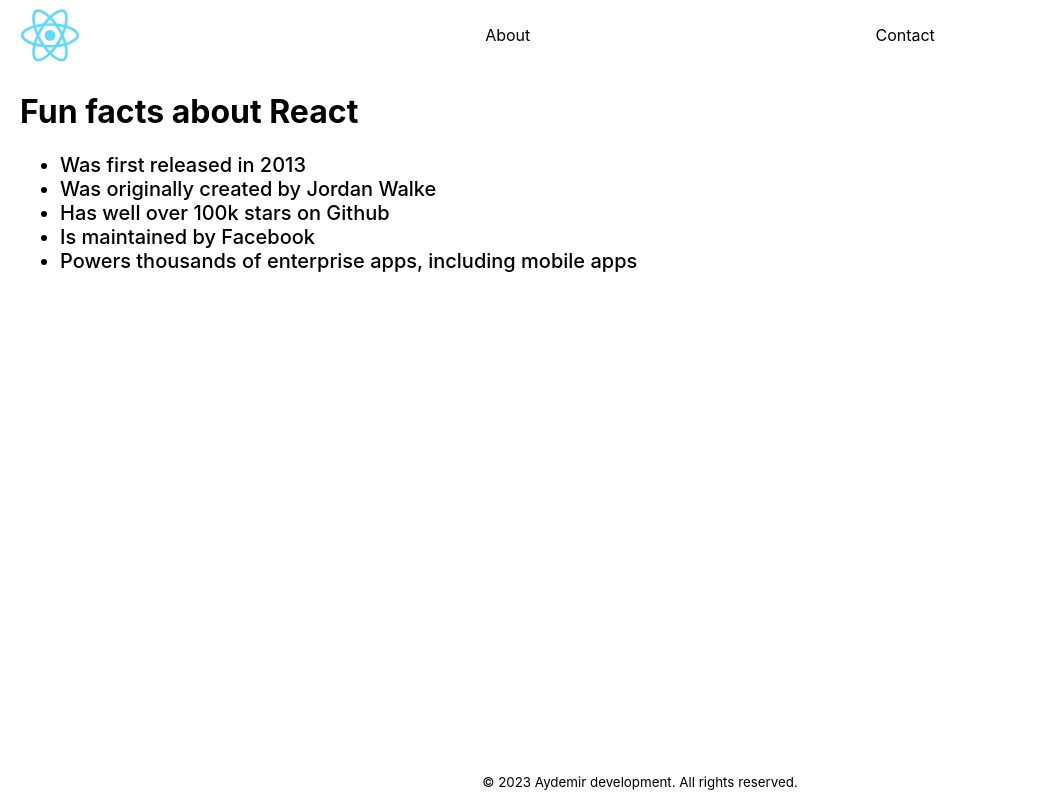
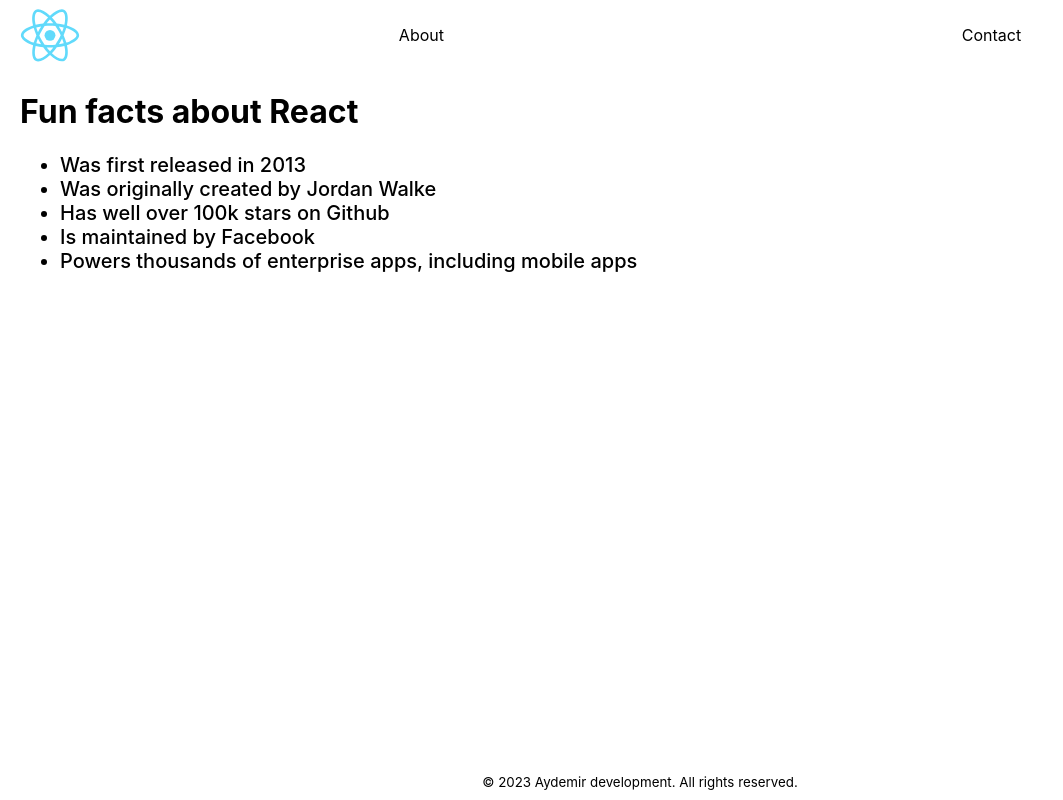
Before and after one commit to BurakAy/reactapps, a React (Create React App) app: page / in a window 1280 px wide. Shown: the whole page, without its empty margins (0-1063 px from the left). Built offline with nearby package versions, Linux system fonts and the light colour scheme.

Commit message:
styling and convert App component function to arrow function

```diff
--- a/src/App.css
+++ b/src/App.css
@@ -3,15 +3,12 @@
 .header ul {
   width: 100%;
   display: flex;
+  justify-content: space-around;
+  align-items: center;
 }
 
 .header h1 {
   padding-left: 10px;
-}
-
-.header ul {
-  justify-content: space-evenly;
-  align-items: center;
 }
 
 .header ul li {
--- a/src/App.js
+++ b/src/App.js
@@ -1,7 +1,7 @@
 import "./App.css";
 import logo from "./logo.svg";
 
-function App() {
+const App = () => {
   return (
     <header>
       <nav className="header">
@@ -13,6 +13,6 @@
       </nav>
     </header>
   );
-}
+};
 
 export default App;
```
